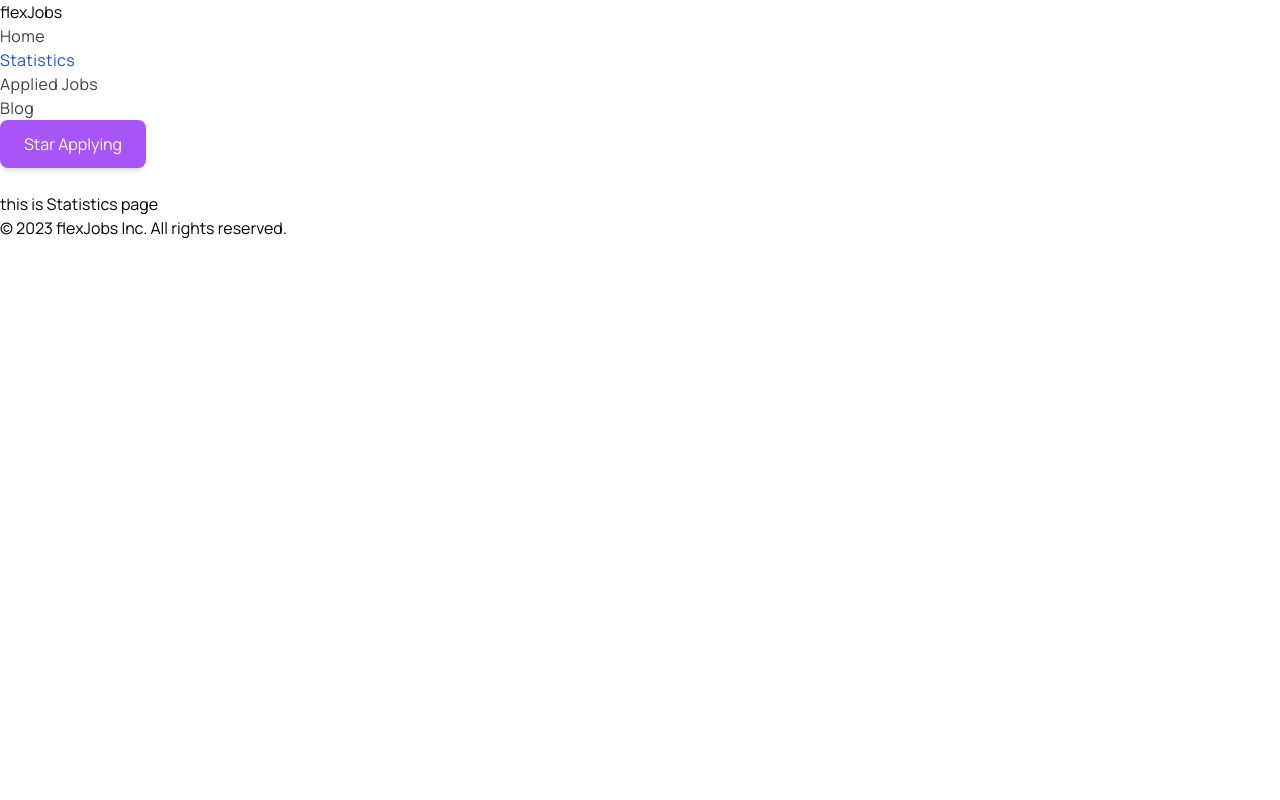
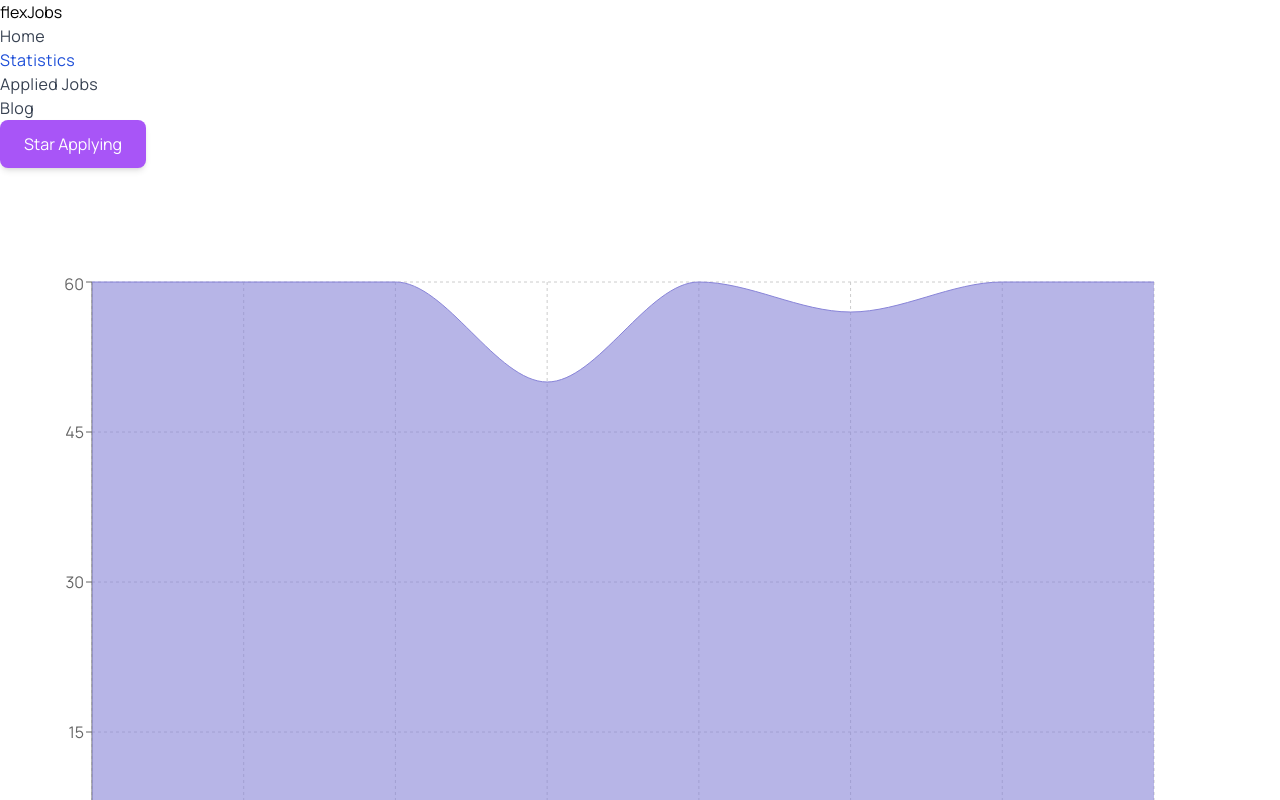
Before and after one commit to rupokraihan/flex-jobs, a React (Vite) app: page /statistics in a window 1280 px wide. Shown: the top 800 px of the page. Built offline with nearby package versions, Linux system fonts and the light colour scheme.

Commit message:
Added a chart

```diff
--- a/package.json
+++ b/package.json
@@ -15,6 +15,7 @@
     "react": "^18.2.0",
     "react-dom": "^18.2.0",
     "react-router-dom": "^6.10.0",
+    "recharts": "^2.5.0",
     "sort-by": "^1.2.0"
   },
   "devDependencies": {
--- a/src/Component/Statistics/Statistics.jsx
+++ b/src/Component/Statistics/Statistics.jsx
@@ -1,11 +1,80 @@
-import React from 'react';
+import React, { PureComponent } from "react";
+import {
+  AreaChart,
+  Area,
+  XAxis,
+  YAxis,
+  CartesianGrid,
+  Tooltip,
+  ResponsiveContainer,
+} from "recharts";
 
-const Statistics = () => {
-  return (
-    <div>
-      <h1>this is Statistics page</h1>
-    </div>
-  );
-};
+const data = [
+  {
+    name: "Assignment-1",
+    marks: 60,
+  },
+  {
+    name: "Assignment-2",
+    marks: 60,
+  },
+  {
+    name: "Assignment-3",
+    marks: 60,
+  },
+  {
+    name: "Assignment-4",
+    marks: 50,
+  },
+  {
+    name: "Assignment-5",
+    marks: 60,
+  },
+  {
+    name: "Assignment-6",
+    marks: 57,
+  },
+  {
+    name: "Assignment-7",
+    marks: 60,
+  },
+  {
+    name: "Assignment-8",
+    marks: 60,
+  },
+];
 
-export default Statistics;
+export default class Example extends PureComponent {
+  static demoUrl =
+    "https://codesandbox.io/s/area-chart-in-responsive-container-e6dx0";
+
+  render() {
+    return (
+      <div className="my-container" style={{ width: "100%", height: 800 }}>
+        <ResponsiveContainer>
+          <AreaChart
+            data={data}
+            margin={{
+              top: 10,
+              right: 30,
+              left: 0,
+              bottom: 0,
+            }}
+          >
+            <CartesianGrid strokeDasharray="3 3" />
+            <XAxis dataKey="name" />
+            <YAxis />
+            <Tooltip />
+            <Area
+              type="monotone"
+              dataKey="marks"
+              stroke="#8884d8"
+              fill="#8884d8"
+            />
+          </AreaChart>
+        </ResponsiveContainer>
+        <h1 className="text-center mt-12 text-4xl font-bold">Assignment Marks Analytics</h1>
+      </div>
+    );
+  }
+}
```
Also changed, not shown: 1 other file (tests, documents, lock files or other folders).
